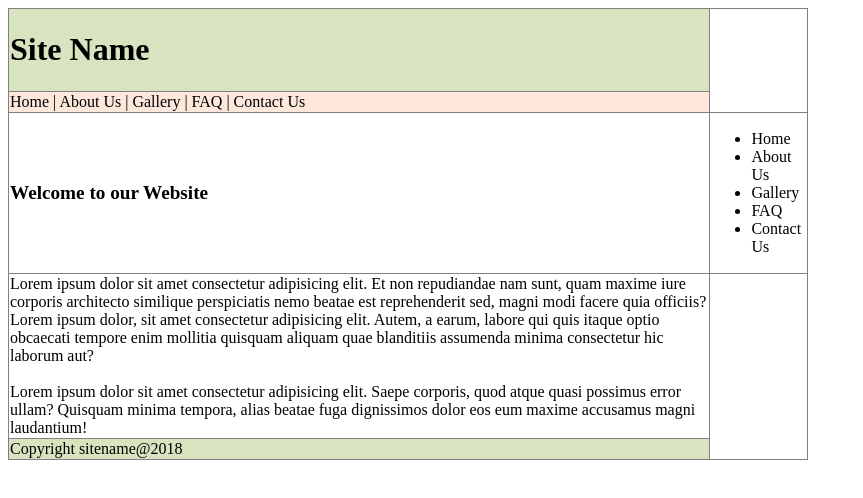
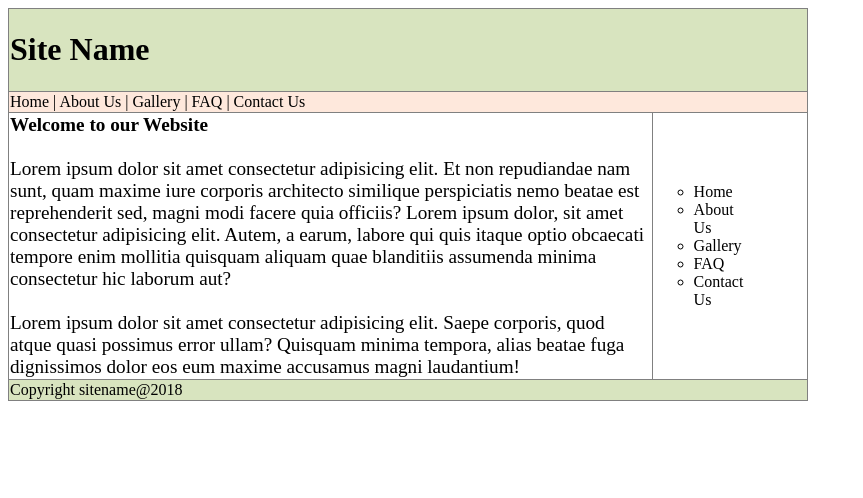
Before and after one commit to IbrahimAhmed413/my_first_html_upwards, a plain HTML site: page table3.html in a window 1280 px wide. Shown: the whole page, without its empty margins (0-863 px from the left). Drawn offline with Linux system fonts and the light colour scheme.

Commit message:
fix: Fixed all the issues now it's same as the example

```diff
--- a/table3.html
+++ b/table3.html
@@ -1,36 +1,26 @@
 <!DOCTYPE html>
 <html lang="en">
 <head>
-    <title>My Website</title>
+    <title>Document</title>
 </head>
 <body>
+    <table style="width: 800px; border-collapse: collapse;" border="1">
+        <thead style="background-color: hsl(79.46deg 40.66% 82.16%); ">
 
-    <table style="width: 800px; border-collapse: collapse;" border="1">
-        <thead col style="background-color: hsl(79.46deg 40.66% 82.16%); ">
             <tr>
-                <td><h1>Site Name</h1></td>
+                <td colspan="2"><h1>Site Name</h1></td>
             </tr>
+
         </thead>
 
         <tbody>
-            <tr  style="background-color: hsl(21.18deg 94.44% 92.94%)">
-                <td>Home | About Us | Gallery | FAQ | Contact Us</td>
-            </tr>
+            <tr  style="background-color: hsl(21.18deg 94.44% 92.94%)"><td colspan="2">
+                Home | About Us | Gallery | FAQ | Contact Us
+            </td ></tr>
 
             <tr>
-                <td style="font-size: larger;"><b>Welcome to our Website</b></td>
-                    <td>
-                    <ul><li>Home</li>
-                        <li>About Us</li>
-                        <li>Gallery</li>
-                        <li>FAQ</li>
-                        <li>Contact Us</li>
-                    </ul>
-                    </td>
-                </tr>
-
-            <tr>
-                    <td>Lorem ipsum dolor sit amet consectetur adipisicing elit.
+                <td style="font-size: larger;"><b>Welcome to our Website</b><br><br>
+                    Lorem ipsum dolor sit amet consectetur adipisicing elit.
                     Et non repudiandae nam sunt, quam maxime iure corporis
                     architecto similique perspiciatis nemo beatae est reprehenderit
                     sed, magni modi facere quia officiis? Lorem ipsum dolor, sit amet
@@ -42,11 +32,20 @@
                     Saepe corporis, quod atque quasi possimus error ullam? Quisquam minima tempora,
                     alias beatae fuga dignissimos dolor eos eum maxime accusamus magni laudantium!
                     </td>
+                </td>
+                <td style="padding-right: 60px;">
+                    <ul style="list-style:circle; "><li>Home</li>
+                        <li>About Us</li>
+                        <li>Gallery</li>
+                        <li>FAQ</li>
+                        <li>Contact Us</li>
+                    </ul>
             </tr>
+
         </tbody>
         <tfoot style="background-color:hsl(79.46deg 40.66% 82.16%) ;">
             <tr>
-                <td>Copyright sitename@2018</td>
+                <td colspan="2">Copyright sitename@2018</td>
             </tr>
         </tfoot>
     </table>
```
Lines whose indentation alone changed are shown as unchanged.
